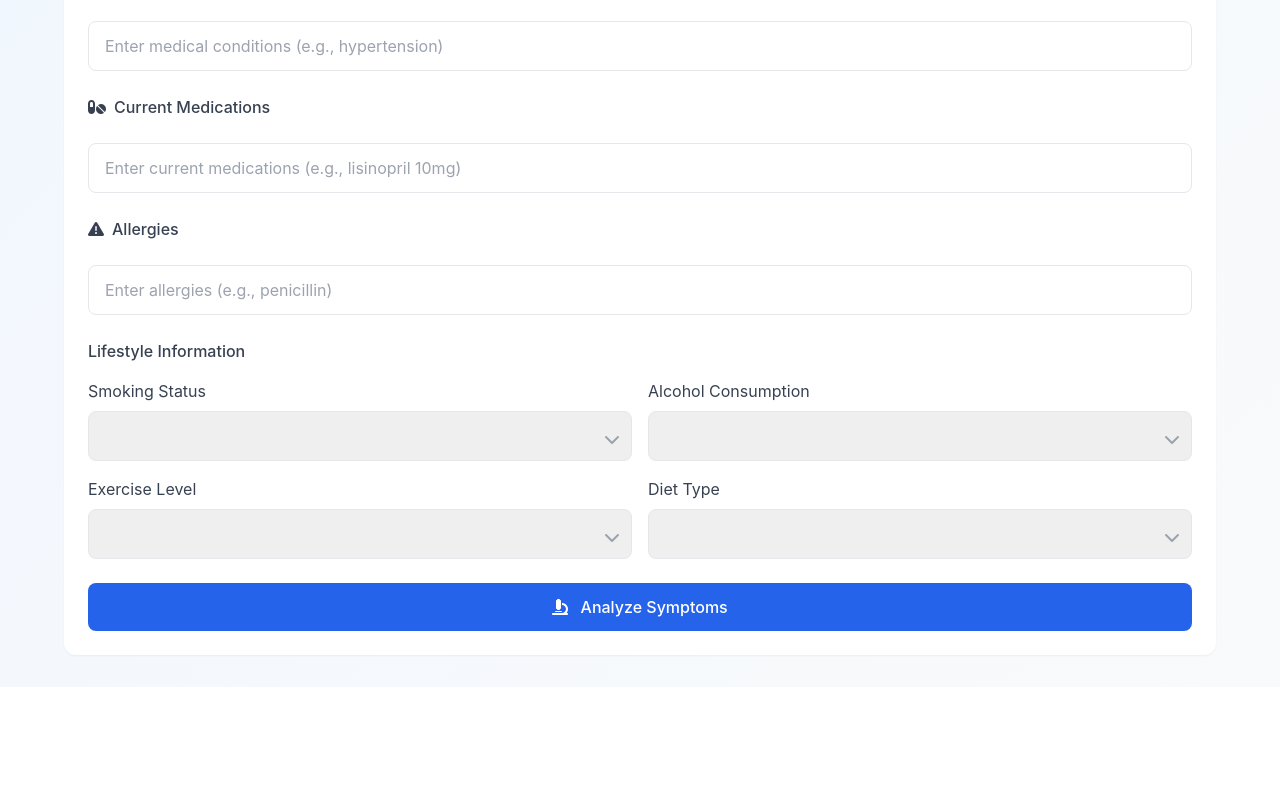
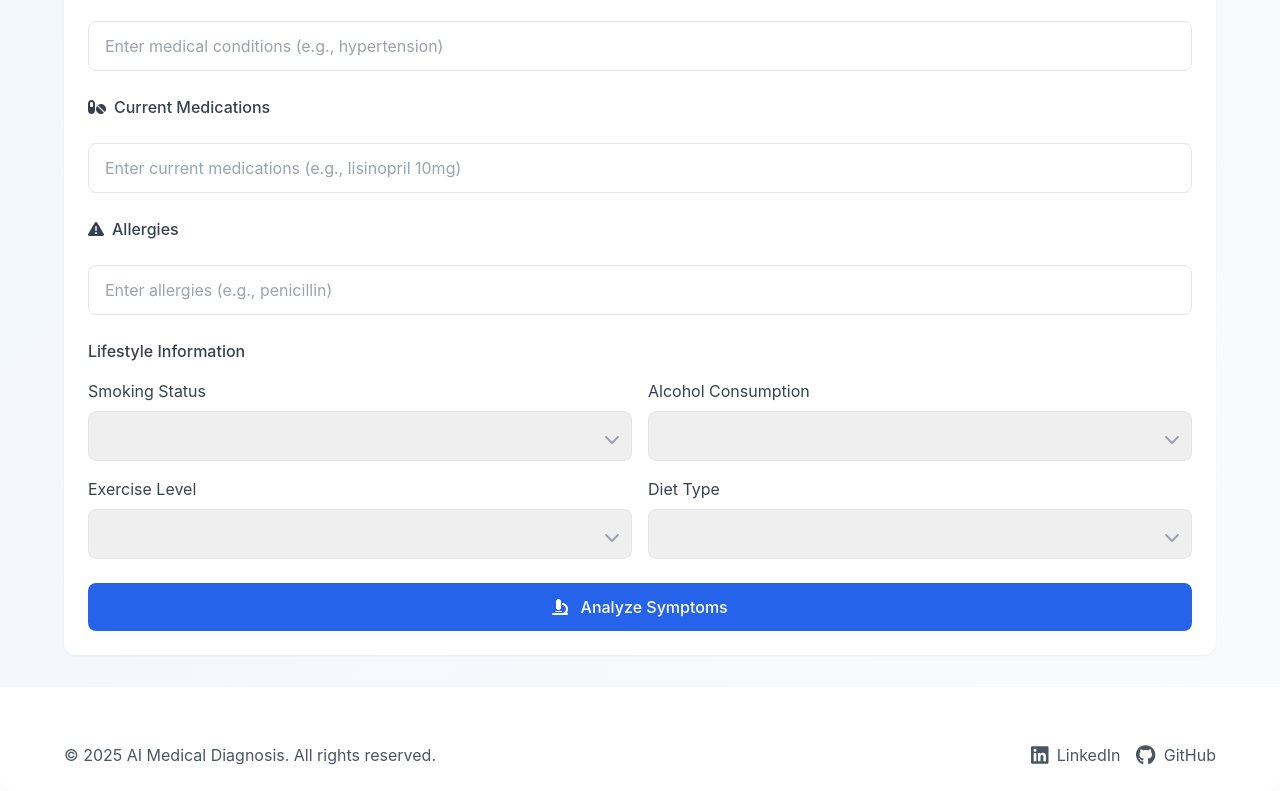
Before and after one commit to smtkuo/ai-medical-diagnosis, a plain HTML site: page index.html in a window 1280 px wide. Shown: the part 742-1533 px from the top of the page. Before the commit the page ends 1429 px from the top, so only its background shows below. Drawn offline with nearby package versions, Linux system fonts and the light colour scheme.

Commit message:
feat: AI Medical Diagnosis

```diff
--- a/index.html
+++ b/index.html
@@ -454,6 +454,28 @@
 </div>
 </div>
 </div>
+
+<!-- Footer -->
+<footer class="bg-white mt-8 rounded-xl shadow-sm p-6">
+    <div class="max-w-6xl mx-auto">
+        <div class="flex flex-col md:flex-row justify-between items-center gap-4">
+            <div class="text-gray-600">
+                © 2025 AI Medical Diagnosis. All rights reserved.
+            </div>
+            <div class="flex items-center gap-4">
+                <a href="https://www.linkedin.com/in/samet-utku-olgun/" target="_blank" class="text-gray-600 hover:text-blue-600 transition-colors flex items-center gap-2">
+                    <i class="fab fa-linkedin text-xl"></i>
+                    <span>LinkedIn</span>
+                </a>
+                <a href="https://github.com/smtkuo/ai-medical-diagnosis" target="_blank" class="text-gray-600 hover:text-gray-900 transition-colors flex items-center gap-2">
+                    <i class="fab fa-github text-xl"></i>
+                    <span>GitHub</span>
+                </a>
+            </div>
+        </div>
+    </div>
+</footer>
+
     <script>
         document.addEventListener('DOMContentLoaded', function() {
             // Initialize state manager
```
